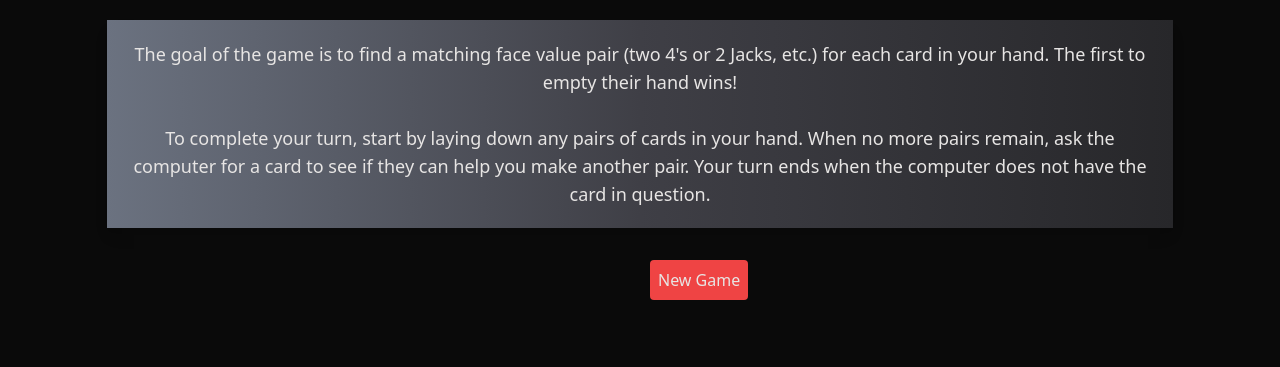
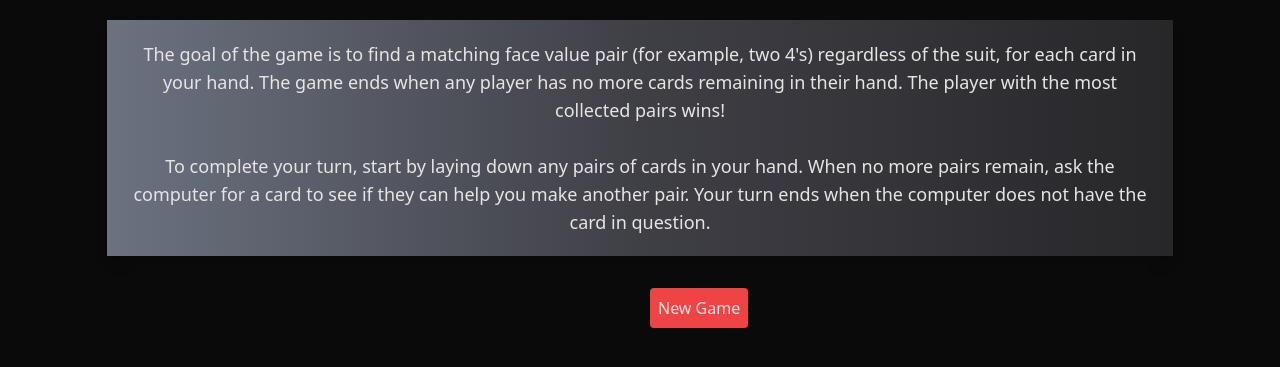
Before and after one commit to mmhernandez/go_fish_card_game, a Flask app: page / in a window 1280 px wide. Shown: the top 367 px of the page. Run offline with Flask 3, Linux system fonts and the light colour scheme; some libraries are stand-ins or nearby versions.

Commit message:
Update pair highlighting styling

```diff
--- a/flask_app/templates/index.html
+++ b/flask_app/templates/index.html
@@ -9,10 +9,11 @@
 </head>
 <body class="bg-neutral-950 text-stone-200 w-5/6 mx-auto">
 
+    <!-- top section -->
     <section class="flex gap-3 mt-5 mb-3 items-start">
         <div class="bg-gradient-to-r from-gray-500 via-zinc-700 to-zinc-800 shadow-lg">
             <p class="text-center text-lg p-5">
-                The goal of the game is to find a matching face value pair (two 4's or 2 Jacks, etc.) for each card in your hand. The first to empty their hand wins!<br><br>
+                The goal of the game is to find a matching face value pair (for example, two 4's) regardless of the suit, for each card in your hand. The game ends when any player has no more cards remaining in their hand. The player with the most collected pairs wins!<br><br>
 
                 To complete your turn, start by laying down any pairs of cards in your hand. When no more pairs remain, ask the computer for a card to see if they can help you make another pair. Your turn ends when the computer does not have the card in question.
             </p>
@@ -35,6 +36,7 @@
         {% endif %}
     </section>
 
+    <!-- player -->
     <form action="/pairs" method="post">
         <div class="flex gap-5 mt-6">
             <!-- player hand -->
@@ -42,13 +44,14 @@
                 {% if "player_hand" in session %}
                     <p class="text-lg font-bold">Your hand ({{session["player_hand"]|length}} cards):</p>
 
+                    {% if hasPairs %}
                         <ul class="flex flex-wrap gap-1 text-lg text-center font-bold rounded-lg">
                             {% for each_card in session["player_hand"] %}
                                 {% if each_card.suit == "♦" %}
                                 <li class="w-24 h-32 mb-1 rounded-lg">
                                     <input type="checkbox" id="{{each_card.suit}}{{each_card.face_value}}" name="{{each_card.suit}}{{each_card.face_value}}" class="hidden peer">
-                                <label for="{{each_card.suit}}{{each_card.face_value}}" class="text-gray-900 cursor-pointer peer-checked:text-green-500 peer-checked:text-2xl">
-                                    <div class="py-8 block rounded-lg shadow-lg bg-gray-300 hover:bg-lime-200">
+                                    <label for="{{each_card.suit}}{{each_card.face_value}}" class="text-gray-900 cursor-pointer peer-checked:text-violet-500 peer-checked:text-3xl">
+                                        <div class="py-8 block rounded-lg shadow-lg bg-gray-300 hover:text-violet-500 hover:text-3xl">
                                             {{each_card.face_value}}<br>
                                             <span class="text-red-700 text-2xl">{{each_card.suit}}</span>
                                         </div>
@@ -57,8 +60,8 @@
                                 {% elif each_card.suit == "♥" %}
                                 <li class="w-24 h-32 mb-1 rounded-lg">
                                     <input type="checkbox" id="{{each_card.suit}}{{each_card.face_value}}" name="{{each_card.suit}}{{each_card.face_value}}" class="hidden peer">
-                                    <label for="{{each_card.suit}}{{each_card.face_value}}" class="text-gray-900 cursor-pointer peer-checked:text-green-500 peer-checked:text-2xl">
-                                        <div class="py-8 block rounded-lg shadow-lg bg-gray-300 hover:bg-lime-200">
+                                    <label for="{{each_card.suit}}{{each_card.face_value}}" class="text-gray-900 cursor-pointer peer-checked:text-violet-500 peer-checked:text-3xl">
+                                        <div class="py-8 block rounded-lg shadow-lg bg-gray-300 hover:text-violet-500 hover:text-3xl">
                                             {{each_card.face_value}}<br>
                                             <span class="text-rose-600 text-2xl">{{each_card.suit}}</span>
                                         </div>
@@ -67,8 +70,8 @@
                                 {% elif each_card.suit == "♣" %}
                                 <li class="w-24 h-32 mb-1 rounded-lg">
                                     <input type="checkbox" id="{{each_card.suit}}{{each_card.face_value}}" name="{{each_card.suit}}{{each_card.face_value}}" class="hidden peer">
-                                <label for="{{each_card.suit}}{{each_card.face_value}}" class="text-gray-900 cursor-pointer peer-checked:text-green-500 peer-checked:text-2xl">
-                                    <div class="py-8 block rounded-lg shadow-lg bg-gray-300 hover:bg-lime-200">
+                                    <label for="{{each_card.suit}}{{each_card.face_value}}" class="text-gray-900 cursor-pointer peer-checked:text-violet-500 peer-checked:text-3xl">
+                                        <div class="py-8 block rounded-lg shadow-lg bg-gray-300 hover:text-violet-500 hover:text-3xl">
                                             {{each_card.face_value}}<br>
                                                 <span class="text-gray-500 text-2xl">{{each_card.suit}}</span>
                                             </div>
@@ -77,8 +80,8 @@
                                 {% else %}
                                 <li class="w-24 h-32 mb-1 rounded-lg">
                                     <input type="checkbox" id="{{each_card.suit}}{{each_card.face_value}}" name="{{each_card.suit}}{{each_card.face_value}}" class="hidden peer">
-                                <label for="{{each_card.suit}}{{each_card.face_value}}" class="text-gray-900 cursor-pointer peer-checked:text-green-500 peer-checked:text-2xl">
-                                    <div class="py-8 block rounded-lg shadow-lg bg-gray-300 hover:bg-lime-200">
+                                    <label for="{{each_card.suit}}{{each_card.face_value}}" class="text-gray-900 cursor-pointer peer-checked:text-violet-500 peer-checked:text-3xl">
+                                        <div class="py-8 block rounded-lg shadow-lg bg-gray-300 hover:text-violet-500 hover:text-3xl">
                                             {{each_card.face_value}}<br>
                                                 <span class="text-zinc-700 text-2xl">{{each_card.suit}}</span>
                                             </div>
@@ -87,6 +90,21 @@
                                 {% endif %}
                             {% endfor %}
                         </ul>
+                    {% else %}
+                    <div class="flex flex-wrap gap-1 text-lg text-center font-bold rounded-lg">
+                        {% for each_card in session["player_hand"] %}
+                            {% if each_card.suit == "♦" %}
+                                <div class="w-24 h-32 mb-1 rounded-lg py-8 shadow-lg bg-gray-300 text-gray-900"> {{each_card.face_value}} <br><span class="text-red-700 text-2xl">{{each_card.suit}}</span> </div>
+                            {% elif each_card.suit == "♥" %}
+                                <div class="w-24 h-32 mb-1 rounded-lg py-8 shadow-lg bg-gray-300 text-gray-900"> {{each_card.face_value}} <br><span class="text-rose-600 text-2xl">{{each_card.suit}}</span> </div>
+                            {% elif each_card.suit == "♣" %}
+                                <div class="w-24 h-32 mb-1 rounded-lg py-8 shadow-lg bg-gray-300 text-gray-900"> {{each_card.face_value}} <br><span class="text-gray-500 text-2xl">{{each_card.suit}}</span> </div>
+                            {% else %}
+                                <div class="w-24 h-32 mb-1 rounded-lg py-8 shadow-lg bg-gray-300 text-gray-900"> {{each_card.face_value}} <br><span class="text-zinc-700 text-2xl">{{each_card.suit}}</span> </div>
+                            {% endif %}
+                        {% endfor %}
+                    </div>
+                    {% endif %}
 
                 {% endif %}
                 {% if "player_pairs" in session %}
@@ -97,20 +115,30 @@
                     {% endif %}
                     <div class="flex flex-wrap gap-1 text-lg text-center font-bold rounded-lg">
                         {% for each_card in session["player_pairs"] %}
-                            {% if loop.index0 == 0 %}
+                            <!-- {% if loop.index0 == 0 %}
                                 <div class="w-24 h-32 mb-1 rounded-lg bg-gray-300"></div>
                             {% elif loop.index0 % 2 == 0 %}
                                 <div class="w-24 h-32 mb-1 rounded-lg bg-gray-300"></div>
                             {% else %}
                                 {% if each_card.suit == "♦" %}
-                                    <div class="w-24 h-32 mb-1 -ms-20 rounded-lg py-8 shadow-xl shadow-gray-800 bg-gray-300 text-gray-900"> {{each_card.face_value}} <br><span class="text-red-700 text-2xl">{{each_card.suit}}</span> </div>
+                                    <div class="w-24 h-32 mb-1 -ms-20 mt-1 rounded-lg py-8 shadow-xl shadow-gray-800 bg-gray-300 text-gray-900"> {{each_card.face_value}} <br><span class="text-red-700 text-2xl">{{each_card.suit}}</span> </div>
                                 {% elif each_card.suit == "♥" %}
-                                    <div class="w-24 h-32 mb-1 -ms-20 rounded-lg py-8 shadow-xl shadow-gray-800 bg-gray-300 text-gray-900"> {{each_card.face_value}} <br><span class="text-rose-600 text-2xl">{{each_card.suit}}</span> </div>
+                                    <div class="w-24 h-32 mb-1 -ms-20 mt-1 rounded-lg py-8 shadow-xl shadow-gray-800 bg-gray-300 text-gray-900"> {{each_card.face_value}} <br><span class="text-rose-600 text-2xl">{{each_card.suit}}</span> </div>
                                 {% elif each_card.suit == "♣" %}
-                                    <div class="w-24 h-32 mb-1 -ms-20 rounded-lg py-8 shadow-xl shadow-gray-800 bg-gray-300 text-gray-900"> {{each_card.face_value}} <br><span class="text-gray-500 text-2xl">{{each_card.suit}}</span> </div>
+                                    <div class="w-24 h-32 mb-1 -ms-20 mt-1 rounded-lg py-8 shadow-xl shadow-gray-800 bg-gray-300 text-gray-900"> {{each_card.face_value}} <br><span class="text-gray-500 text-2xl">{{each_card.suit}}</span> </div>
                                 {% else %}
-                                    <div class="w-24 h-32 mb-1 -ms-20 rounded-lg py-8 shadow-xl shadow-gray-800 bg-gray-300 text-gray-900"> {{each_card.face_value}} <br><span class="text-zinc-700 text-2xl">{{each_card.suit}}</span> </div>
+                                    <div class="w-24 h-32 mb-1 -ms-20 mt-1 rounded-lg py-8 shadow-xl shadow-gray-800 bg-gray-300 text-gray-900"> {{each_card.face_value}} <br><span class="text-zinc-700 text-2xl">{{each_card.suit}}</span> </div>
                                 {% endif %}
+                            {% endif %} -->
+                            <!-- troubleshooting -->
+                            {% if each_card.suit == "♦" %}
+                                <div class="w-24 h-32 mb-1 rounded-lg py-8 shadow-xl shadow-gray-800 bg-gray-300 text-gray-900"> {{each_card.face_value}} <br><span class="text-red-700 text-2xl">{{each_card.suit}}</span> </div>
+                            {% elif each_card.suit == "♥" %}
+                                <div class="w-24 h-32 mb-1 rounded-lg py-8 shadow-xl shadow-gray-800 bg-gray-300 text-gray-900"> {{each_card.face_value}} <br><span class="text-rose-600 text-2xl">{{each_card.suit}}</span> </div>
+                            {% elif each_card.suit == "♣" %}
+                                <div class="w-24 h-32 mb-1 rounded-lg py-8 shadow-xl shadow-gray-800 bg-gray-300 text-gray-900"> {{each_card.face_value}} <br><span class="text-gray-500 text-2xl">{{each_card.suit}}</span> </div>
+                            {% else %}
+                                <div class="w-24 h-32 mb-1 rounded-lg py-8 shadow-xl shadow-gray-800 bg-gray-300 text-gray-900"> {{each_card.face_value}} <br><span class="text-zinc-700 text-2xl">{{each_card.suit}}</span> </div>
                             {% endif %}
                         {% endfor %}
                     </div>
@@ -239,7 +267,7 @@
     <div class="mt-14">
         {% if "deck" in session %}
             <p class="text-lg font-bold">Deck ({{session["deck"]|length}} cards):</p>
-            <div class="rounded-lg flex flex-wrap gap-2">
+            <!-- <div class="rounded-lg flex flex-wrap gap-2">
                 {% for each_card in session["deck"] %}
                     {% if loop.index0 == 0 %}
                         <div class="w-24 h-32 mb-1 rounded-lg bg-gradient-to-r from-sky-500 to-sky-800 shadow-sm shadow-sky-800">
@@ -249,20 +277,21 @@
                         </div>
                     {% endif %}
                 {% endfor %}
-            </div>
-            <!-- <div class="grid grid-cols-4 gap-1 text-lg text-center font-bold rounded-lg">
+            </div> -->
+            <!-- troubleshooting -->
+            <div class="flex flex-wrap gap-1 text-lg text-center font-bold rounded-lg">
                 {% for each_card in session["deck"] %}
                     {% if each_card.suit == "♦" %}
-                        <div class="py-8 rounded-lg shadow-lg bg-gray-300 text-gray-900"> {{each_card.face_value}} <br><span class="text-red-700 text-2xl">{{each_card.suit}}</span> </div>
+                        <div class="w-24 h-32 mb-1 rounded-lg py-8 shadow-xl shadow-gray-800 bg-gray-300 text-gray-900"> {{each_card.face_value}} <br><span class="text-red-700 text-2xl">{{each_card.suit}}</span> </div>
                     {% elif each_card.suit == "♥" %}
-                        <div class="py-8 rounded-lg shadow-lg bg-gray-300 text-gray-900"> {{each_card.face_value}} <br><span class="text-rose-600 text-2xl">{{each_card.suit}}</span> </div>
+                        <div class="w-24 h-32 mb-1 rounded-lg py-8 shadow-xl shadow-gray-800 bg-gray-300 text-gray-900"> {{each_card.face_value}} <br><span class="text-rose-600 text-2xl">{{each_card.suit}}</span> </div>
                     {% elif each_card.suit == "♣" %}
-                        <div class="py-8 rounded-lg shadow-lg bg-gray-300 text-gray-900"> {{each_card.face_value}} <br><span class="text-gray-500 text-2xl">{{each_card.suit}}</span> </div>
+                        <div class="w-24 h-32 mb-1 rounded-lg py-8 shadow-xl shadow-gray-800 bg-gray-300 text-gray-900"> {{each_card.face_value}} <br><span class="text-gray-500 text-2xl">{{each_card.suit}}</span> </div>
                     {% else %}
-                        <div class="py-8 rounded-lg shadow-lg bg-gray-300 text-gray-900"> {{each_card.face_value}} <br><span class="text-zinc-700 text-2xl">{{each_card.suit}}</span> </div>
+                        <div class="w-24 h-32 mb-1 rounded-lg py-8 shadow-xl shadow-gray-800 bg-gray-300 text-gray-900"> {{each_card.face_value}} <br><span class="text-zinc-700 text-2xl">{{each_card.suit}}</span> </div>
                     {% endif %}
                 {% endfor %}
-            </div> -->
+            </div>
         {% endif %}
     </div>
 
```
Lines whose indentation alone changed are shown as unchanged.
